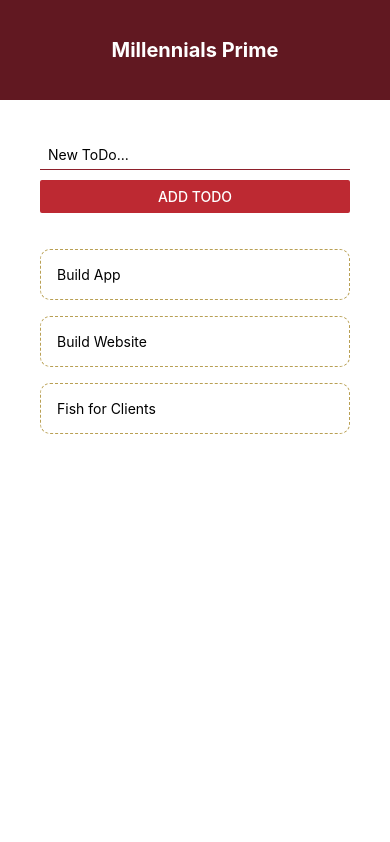
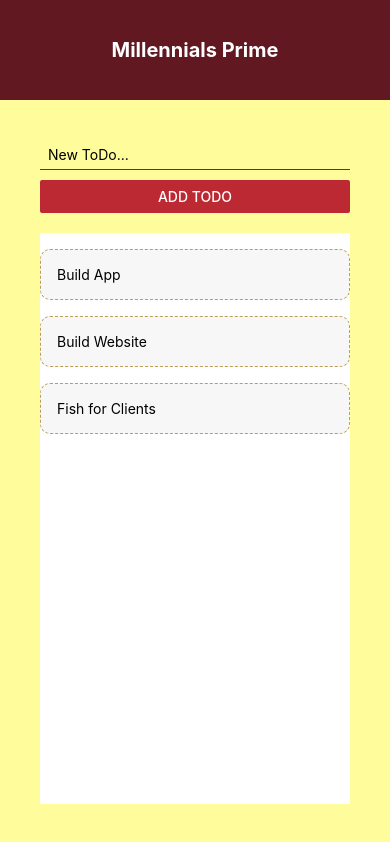
Before and after one commit to justinlamarr1992/Millennials-Prime-App, a React Native app: screen / in a window 390 px wide. Built offline with nearby package versions, Linux system fonts and the light colour scheme.

Commit message:
FlexProperties

```diff
--- a/App.js
+++ b/App.js
@@ -79,8 +79,12 @@ const styles = StyleSheet.create({
   },
   content: {
     padding: 40,
+    backgroundColor: "#fffd9b",
+    flex: 1,
   },
   list: {
+    flex: 1,
     marginTop: 20,
+    backgroundColor: "#fff",
   },
 });
--- a/components/ToDoItem.js
+++ b/components/ToDoItem.js
@@ -17,5 +17,6 @@ const styles = StyleSheet.create({
     borderWidth: 1,
     borderStyle: "dashed",
     borderRadius: 10,
+    backgroundColor: "#F7F7F7",
   },
 });
```
